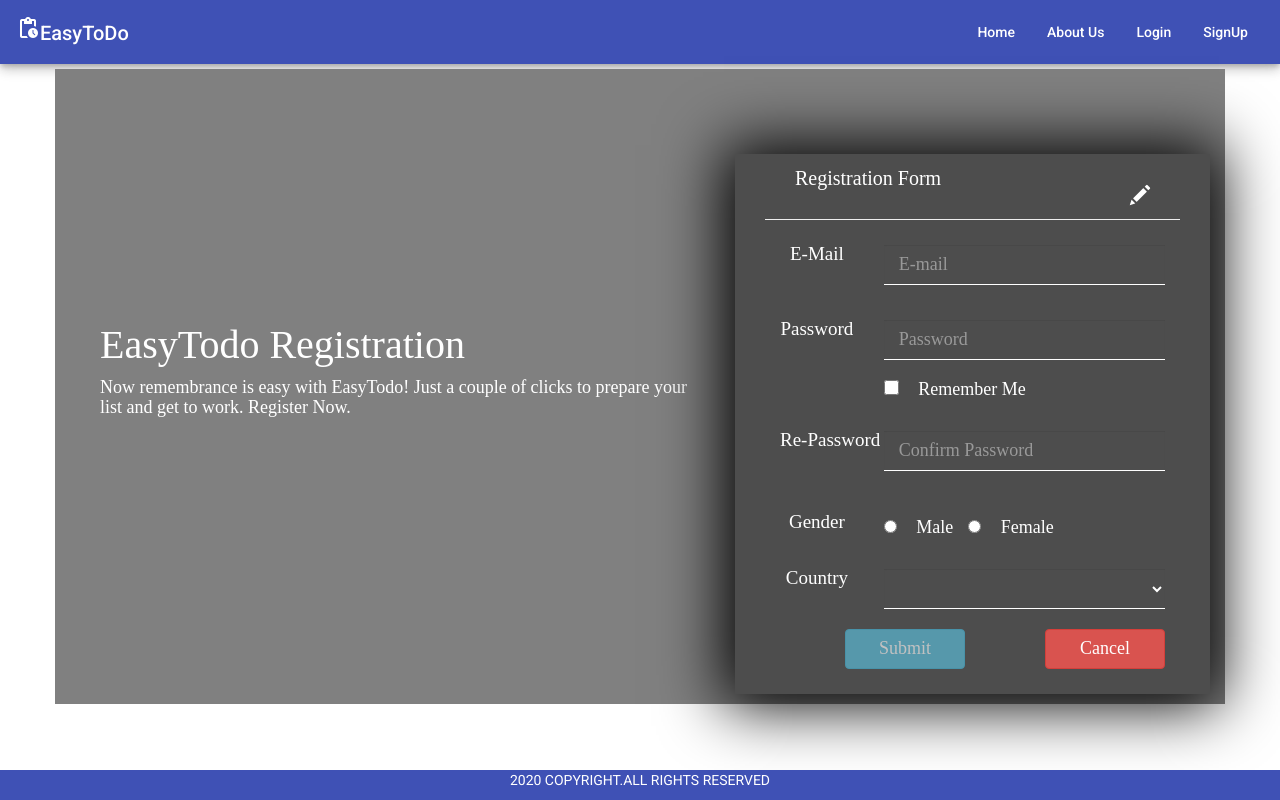
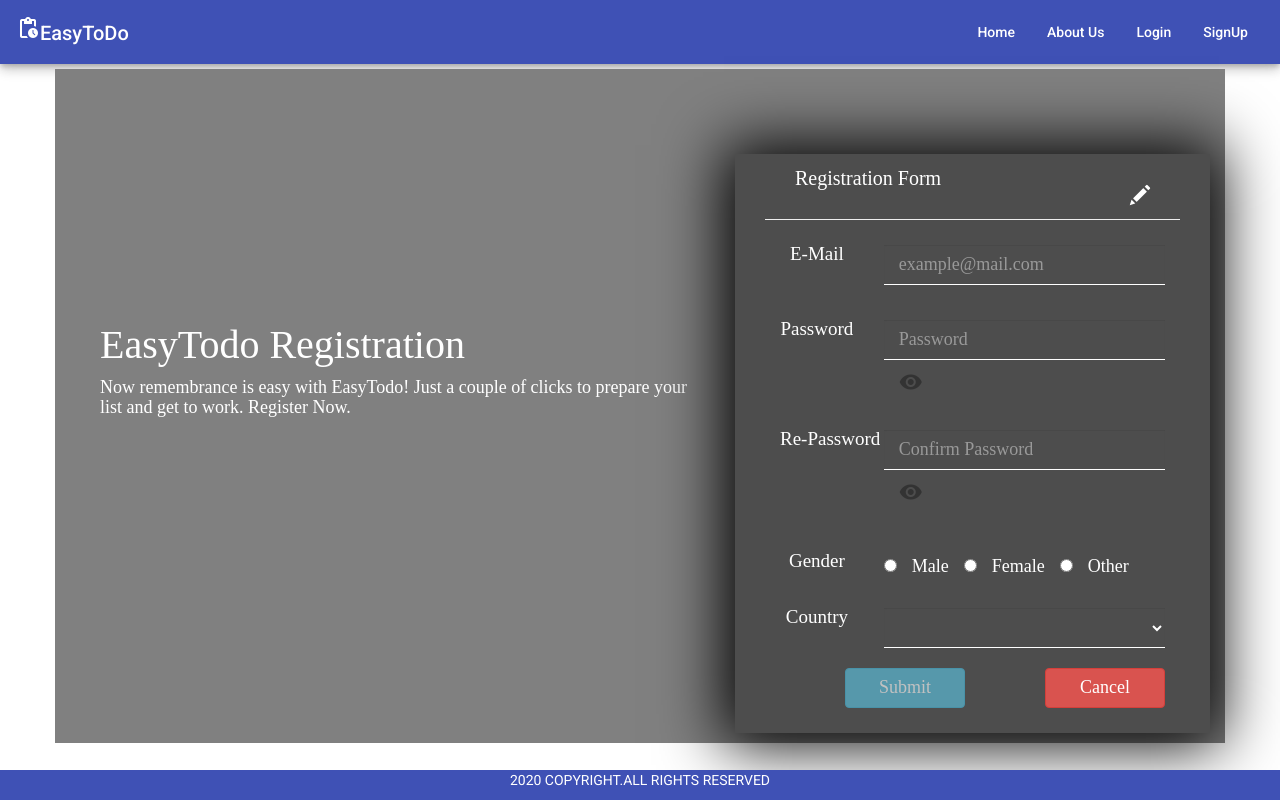
Before and after one commit to SanskritiSingh24/EasyToDo, an Angular app: page /register in a window 1280 px wide. Built offline with nearby package versions, Linux system fonts and the light colour scheme.

Commit message:
Required changes in signUp and Login page

```diff
--- a/package.json
+++ b/package.json
@@ -22,6 +22,7 @@
     "@angular/platform-browser-dynamic": "~10.2.0",
     "@angular/router": "~10.2.0",
     "bootstrap": "^3.4.1",
+    "font-awesome": "^4.7.0",
     "rxjs": "~6.6.0",
     "tslib": "^2.0.0",
     "zone.js": "~0.10.2"
--- a/src/app/login/login.component.html
+++ b/src/app/login/login.component.html
@@ -33,13 +33,13 @@
                   <div class="row">
                     <label class="label col-md-3 control-label">Password</label>
                     <div class="col-md-9">
-                        <input type="text" name="password" ngModel required class="form-control" placeholder="Password">
+                        <input type="password" name="password" ngModel required class="form-control" placeholder="Password">
                         <input type="checkbox" name="checkbox" ngModel><small> Remember Me</small>
                     </div>
                   </div>
 
                   <div class="btn btn-info" type="submit" (click)="onSubmit()">Submit</div>
-                  <div class="btn btn-danger" type="submit">Back</div>
+                  <div class="btn btn-danger" (click)="onBack()">Back</div>
                   <!-- Ending of login credentials -->
 
                 </form>
--- a/src/app/login/login.component.ts
+++ b/src/app/login/login.component.ts
@@ -3,6 +3,7 @@ import { Component, OnInit } from '@angular/core';
 import { NgForm } from '@angular/forms';
 import { Router } from '@angular/router';
 import { UserServices } from '../user.services';
+import { HttpBackend } from '@angular/common/http';
 
 @Component({
   selector: 'app-login',
@@ -23,6 +24,7 @@ export class LoginComponent implements OnInit {
   onSubmit(){
      console.log(this.loginForm);
 
+
     //checking the credentials
     const un=this.loginForm.value.email;
     const pwd=this.loginForm.value.password;
@@ -33,6 +35,7 @@ export class LoginComponent implements OnInit {
         if(userArray[this.i].password==pwd){
           this.bypassLogin=true;
           this.route.navigate(['/index']);
+
         }
         else
           this.message="Invalid password!";
@@ -44,5 +47,10 @@ export class LoginComponent implements OnInit {
 
   }
 
+  onBack()
+  {
+    this.route.navigate(['/index']); //navigates to index page on clicking back button
+  }
+
 
 }
--- a/src/app/register/register.component.html
+++ b/src/app/register/register.component.html
@@ -27,27 +27,33 @@
 
                   <!-- Start of registration credentials -->
                   <div class="row">
-                    <label class="label col-md-3 control-label">E-Mail</label>
-                    <div class="col-md-9">
-                        <input type="email" class="form-control" email
-                        ngModel name="email" required placeholder="E-mail">
+                      <label class="label col-md-3 control-label">E-Mail</label>
+                      <div class="col-md-9">
+                          <input type="email" class="form-control" email
+                          ngModel name="email" required placeholder="example@mail.com" required>
+                      </div>
                     </div>
-                  </div>
 
                   <div class="row">
                     <label class="label col-md-3 control-label">Password</label>
                     <div class="col-md-9">
-                        <input type="password" name="password" class="form-control"
+                        <input type="password" [type]="hide ? 'password' : 'text' " name="password" class="form-control"
                         ngModel placeholder="Password" [(ngModel)]="pwd" required>
-                        <input type="checkbox"><small> Remember Me</small>
-                    </div>
+                        <i class="material-icons" matSuffix (click) = "hide = !hide">
+                          {{hide ? 'visibility' : 'visibility_off'}}
+                        </i>
+
+                     </div>
                   </div>
 
                   <div class="row">
                     <label class="label col-md-3 control-label"> Re-Password</label>
                     <div class="col-md-9">
-                        <input type="password" name="rpassword" (keyup)="onKeyUp($event)" class="form-control"
+                        <input type="password" [type]="hide ? 'password' : 'text' " name="rpassword" (keyup)="onKeyUp($event)" class="form-control"
                         ngModel placeholder="Confirm Password" required>
+                        <i class="material-icons" matSuffix (click) = "hide = !hide">
+                            {{hide ? 'visibility' : 'visibility_off'}}
+                          </i>
                         <p [ngStyle]="{color:i==true ? 'green':'red'}">{{text}}</p>
                     </div>
                   </div>
@@ -56,8 +62,9 @@
                   <div class="row">
                     <label class="label col-md-3 control-label">Gender</label>
                     <div class="col-md-9">
-                        <input type="radio" name="gender" ngModel value="male"><small> Male</small>
-                        <input type="radio" name="gender" ngModel value="female"><small> Female</small>
+                        <input type="radio" required name="gender" ngModel value="male"><small>Male</small>
+                        <input type="radio" required name="gender" ngModel value="female"><small>Female</small>
+                        <input type="radio" required name="gender" ngModel value="other"><small>Other</small>
                     </div>
                   </div>
 
@@ -71,7 +78,7 @@
                   <div class="row">
                     <label class="label col-md-3 control-label">Country</label>
                     <div class="col-md-9">
-                        <select  class="form-control" name="country" ngModel>
+                        <select  class="form-control" name="country" ngModel required>
                             <option>Australia</option>
                             <option>Britain</option>
                             <option>Canada</option>
--- a/src/app/register/register.component.ts
+++ b/src/app/register/register.component.ts
@@ -11,10 +11,12 @@ import { UserServices } from '../user.services';
 })
 export class RegisterComponent implements OnInit {
   @ViewChild('register') signupForm:NgForm;
-  genders=['Male','Female'];
+  genders=['Male','Female','Other'];
   pwd="";
   i:boolean;
   text = '';
+  hide = true;
+
 
   constructor(private userService:UserServices, private route:Router) { }
 
--- a/src/styles.css
+++ b/src/styles.css
@@ -2,3 +2,6 @@
 
 html, body { height: 100%; }
 body { margin: 0; font-family: Roboto, "Helvetica Neue", sans-serif; }
+
+html, body { height: 100%; }
+body { margin: 0; font-family: Roboto, "Helvetica Neue", sans-serif; }
```
Also changed, not shown: 1 other file (tests, documents, lock files or other folders).
